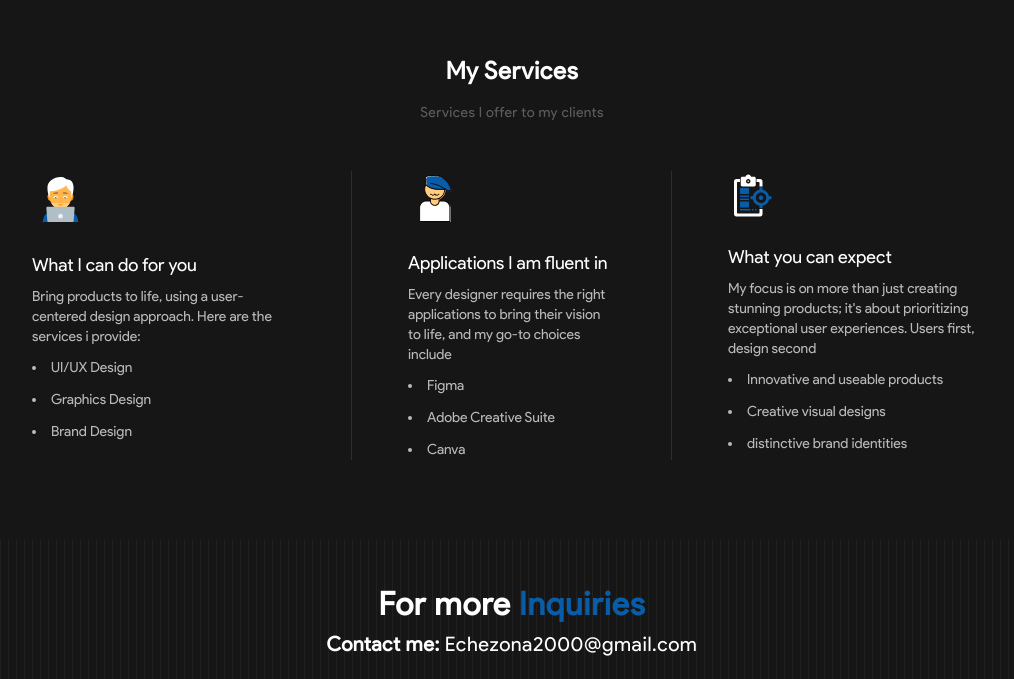
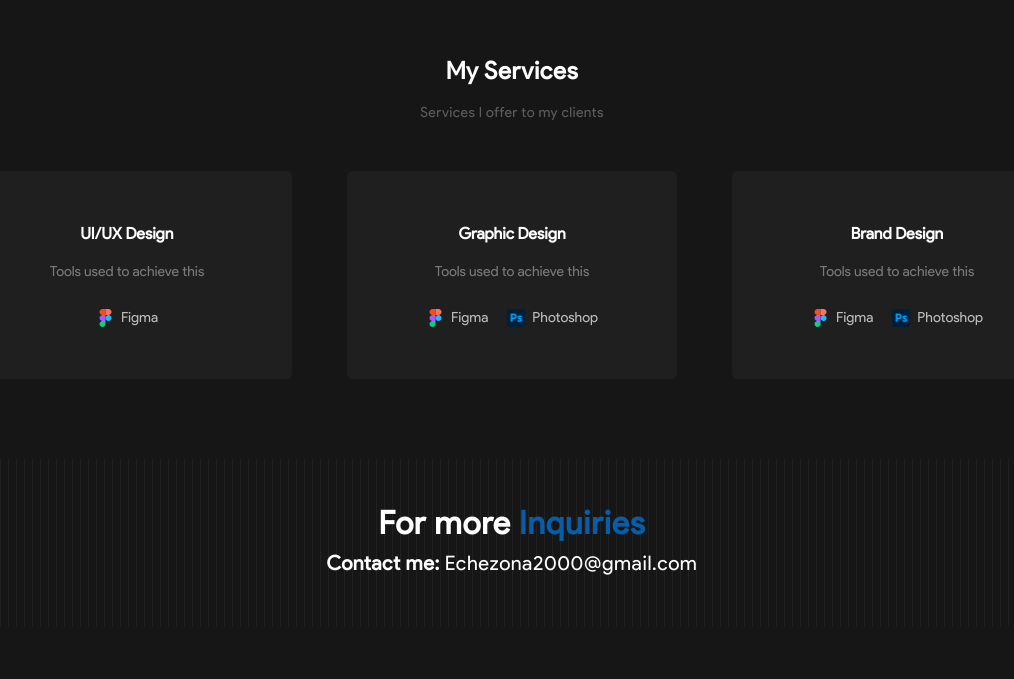
Before and after one commit to vermilion4/portfolio-new, a Next.js app: page / in a window 1280 px wide. Shown: the part 801-1480 px from the top of the page, without its empty margins (128-1142 px from the left). Built offline with nearby package versions, Linux system fonts and the light colour scheme; what tailwindcss-animated would draw is missing.

Commit message:
feat: change services section

```diff
--- a/src/components/Home/Services.jsx
+++ b/src/components/Home/Services.jsx
@@ -1,44 +1,43 @@
-import Image from "next/image";
+import { services } from '@/data/services';
+import Image from 'next/image';
 
 const Services = () => {
   return (
-    <section className="max-w-7xl mx-auto pt-14 pb-20 flex flex-col items-center px-5 sm:px-10">
-      <h2 className="text-2xl font-bold tracking-[0.72px] mb-4">My Services</h2>
-      <p className="text-white opacity-30 text-sm tracking-[0.42px] mb-12">Services I offer to my clients</p>
-      <div className="grid md:grid-cols-2 lg:grid-cols-3 w-2/3 md:w-4/5">
-        <div className="text-white text-sm pb-14 lg:pb-0 lg:pr-14 lg:border-r border-b lg:border-b-0 border-white border-opacity-10 flex flex-col items-center md:items-start">
-          <Image src="/service1.svg" alt="service image" width={57} height={57} />
-          <h3 className="text-lg mb-2 mt-[23px]">What I can do for you</h3>
-          <p className="mb-[11px] opacity-70 text-center md:text-start">Bring products to life, using a user-centered design approach. Here are the services i provide:</p>
-          <ul className="opacity-70 list-disc space-y-3 list-inside">
-            <li>UI/UX Design</li>
-            <li>Graphics Design</li>
-            <li>Brand Design</li>
-          </ul>
-        </div>
-        <div className="text-white text-sm py-14 md:pt-0 md:pb-14 md:pl-14 lg:px-14 lg:pb-0 lg:border-r border-b lg:border-b-0 border-white border-opacity-10 flex flex-col items-center md:items-start">
-        <Image src="/service2.svg" alt="service image" width={55} height={55} />
-          <h3 className="text-lg mb-2 mt-[23px]">Applications I am fluent in</h3>
-          <p className="mb-[11px] opacity-70 text-center md:text-start">Every designer requires the right applications to bring their vision to life, and my go-to choices include</p>
-          <ul className="opacity-70 list-disc space-y-3 list-inside">
-            <li>Figma</li>
-            <li>Adobe Creative Suite</li>
-            <li>Canva</li>
-          </ul>
-        </div>
-        <div className="text-white text-sm pt-14 lg:pt-0 lg:pl-14 flex flex-col items-center md:items-start">
-        <Image src="/service3.svg" alt="service image" width={48} height={48} />
-          <h3 className="text-lg mb-2 mt-[23px]">What you can expect</h3>
-          <p className="mb-[11px] opacity-70 text-center md:text-start">My focus is on more than just creating stunning products; it&apos;s about prioritizing exceptional user experiences. Users first, design second</p>
-          <ul className="opacity-70 list-disc space-y-3 list-inside">
-            <li>Innovative and useable products</li>
-            <li>Creative visual designs</li>
-            <li>distinctive brand identities</li>
-          </ul>
-        </div>
+    <section className='max-w-7xl mx-auto pt-14 pb-20 flex flex-col items-center px-5 sm:px-10'>
+      <h2 className='text-2xl font-bold tracking-[0.72px] mb-4'>My Services</h2>
+      <p className='text-white opacity-30 text-sm tracking-[0.42px] mb-12'>
+        Services I offer to my clients
+      </p>
+      <div className='grid grid-flow-row md:grid-cols-2 xl:grid-cols-3 w-[85%] md:w-11/12 gap-[55px]'>
+        {services.map(({ id, title, tools }) => (
+          <div
+            key={id}
+            className='text-center py-[50px] px-[65.5px] bg-white bg-opacity-[4%] border border-transparent duration-300 hover:border-[#FFFFFF1A] rounded-[6px] hover:bg-primary hover:bg-opacity-40 transition-all ease-out'>
+            <h4 className='mb-4 font-bold'>{title}</h4>
+            <p className='text-white text-opacity-40 text-sm mb-[26px]'>
+              Tools used to achieve this
+            </p>
+            <div className='flex flex-wrap gap-[18px] justify-center'>
+              {tools.map(({ id, name, icon }) => (
+                <div key={id} className='flex gap-[6px] items-center'>
+                  <div>
+                    <Image
+                      width={18}
+                      height={18}
+                      src={icon}
+                      alt={name}
+                      layout='responsive'
+                    />
+                  </div>
+                  <p className='text-white text-opacity-70 text-sm'>{name}</p>
+                </div>
+              ))}
+            </div>
+          </div>
+        ))}
       </div>
     </section>
-   );
-}
+  );
+};
 
 export default Services;
--- /dev/null
+++ b/src/data/services.js
@@ -0,0 +1,39 @@
+export const services = [{
+  id: 1,
+  title: 'UI/UX Design',
+  tools: [{
+    id: 10,
+    name: 'Figma',
+    icon: '/figma.svg'
+  }]
+},
+{
+  id: 2,
+  title: 'Graphic Design',
+  tools: [{
+    id: 20,
+    name: 'Figma',
+    icon: '/figma.svg'
+  },
+  {
+    id: 30,
+    name: 'Photoshop',
+    icon: '/photoshop.svg'
+  }
+  ]
+},
+{
+  id: 2,
+  title: 'Brand Design',
+  tools: [{
+    id: 40,
+    name: 'Figma',
+    icon: '/figma.svg'
+  },
+  {
+    id: 50,
+    name: 'Photoshop',
+    icon: '/photoshop.svg'
+  }]
+}
+];
```
Also changed, not shown: public/figma.svg (added), public/photoshop.svg (added).
